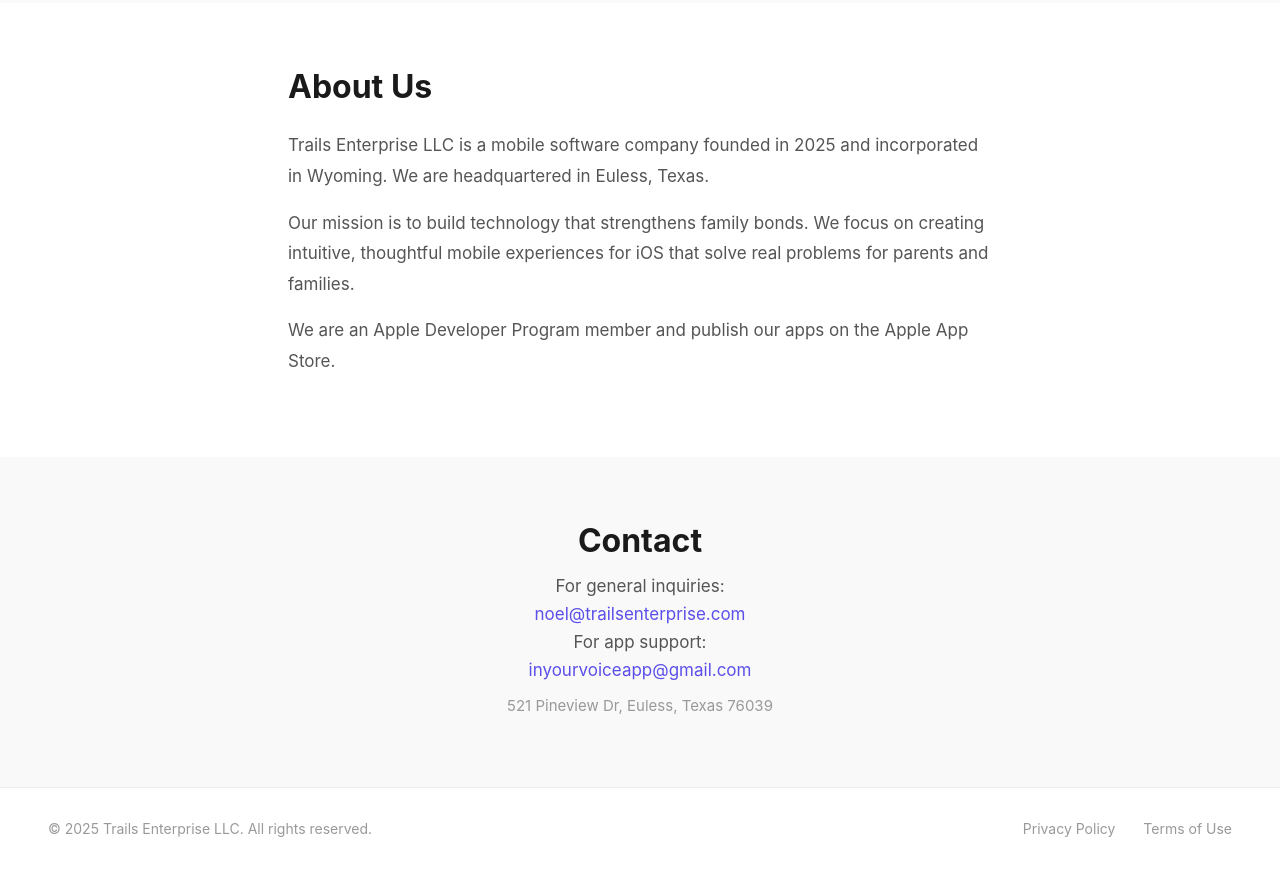
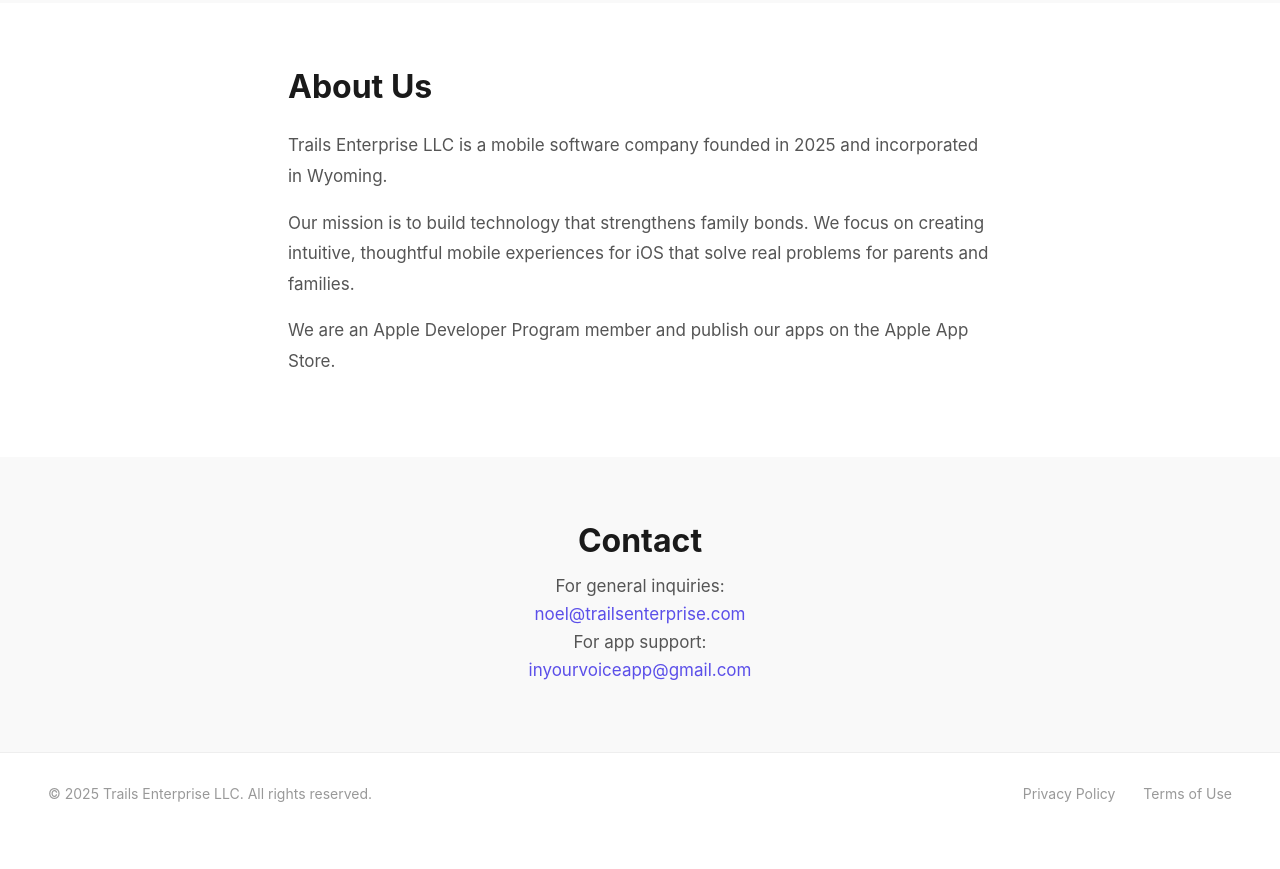
Before and after one commit to noelasfaha-boop/inyourvoice-legal, a plain HTML site: page index.html in a window 1280 px wide. Shown: the part 1176-2045 px from the top of the page. After the commit the page ends 2010 px from the top, so only its background shows below. Drawn offline with Linux system fonts and the light colour scheme.

Commit message:
Remove address from website

```diff
--- a/index.html
+++ b/index.html
@@ -73,7 +73,7 @@
 
 <section class="about" id="about">
     <h2>About Us</h2>
-    <p>Trails Enterprise LLC is a mobile software company founded in 2025 and incorporated in Wyoming. We are headquartered in Euless, Texas.</p>
+    <p>Trails Enterprise LLC is a mobile software company founded in 2025 and incorporated in Wyoming.</p>
     <p>Our mission is to build technology that strengthens family bonds. We focus on creating intuitive, thoughtful mobile experiences for iOS that solve real problems for parents and families.</p>
     <p>We are an Apple Developer Program member and publish our apps on the Apple App Store.</p>
 </section>
@@ -84,7 +84,6 @@
     <p><a href="mailto:noel@trailsenterprise.com">noel@trailsenterprise.com</a></p>
     <p style="margin-top: 8px;">For app support:</p>
     <p><a href="mailto:inyourvoiceapp@gmail.com">inyourvoiceapp@gmail.com</a></p>
-    <p style="margin-top: 16px; font-size: 15px; color: #999;">521 Pineview Dr, Euless, Texas 76039</p>
 </section>
 
 <footer>
```
